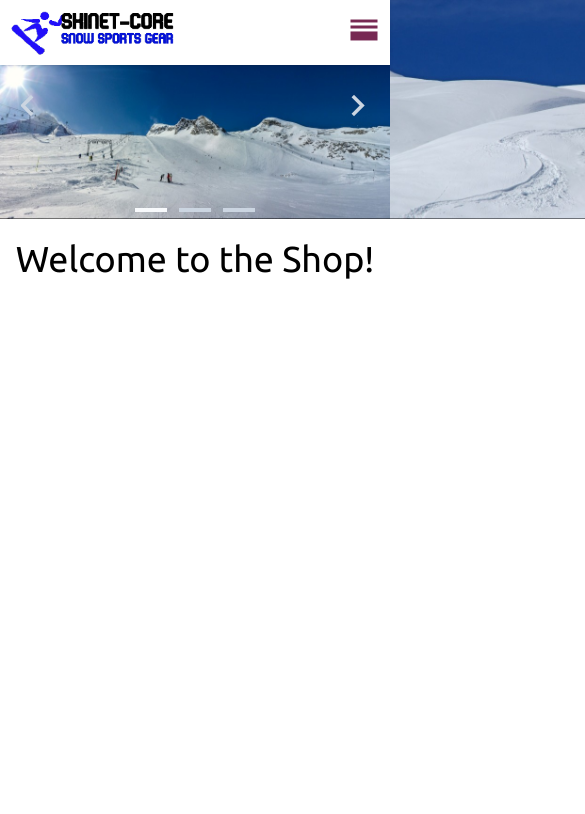
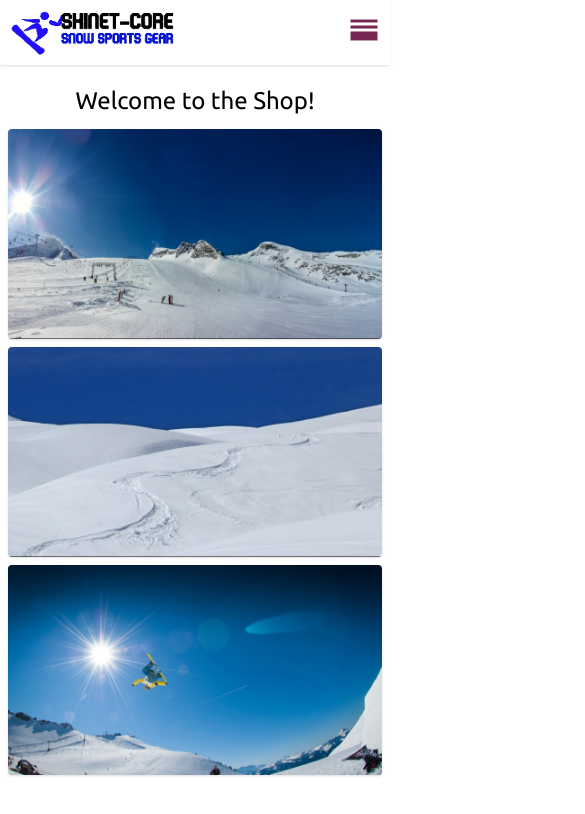
Before and after one commit to hhddang/skinet-clone, an Angular app: page / in a window 390 px wide. Shown: the top 814 px of the page, 585 px wide, since content can reach past the window. Built offline with nearby package versions, Linux system fonts and the light colour scheme.

Commit message:
Update homepage: responsive

```diff
--- a/src/app/pages/home-page/home-page.component.html
+++ b/src/app/pages/home-page/home-page.component.html
@@ -1,4 +1,6 @@
+<div class="flex flex-col gap-3 pt-[var(--mobile-header-height)] md:mt-0">
   <!-- Image slider -->
+  <div class="hidden md:block">
     <div class="relative">
       <!-- Image list -->
       <div
@@ -18,7 +20,7 @@
         <img
           src="./assets/images/hero3.jpg"
           alt="hero3"
-      class="w-screen max-w-none"
+          class="w-screen max-w-none object-cover"
         />
       </div>
 
@@ -57,6 +59,31 @@
         ></button>
       </div>
     </div>
+  </div>
 
   <!-- Welcome message -->
-<p class="text-4xl mt-5 text-center">Welcome to the Shop!</p>
+  <p class="text-2xl md:text-4xl mt-5 md:mt-0 text-center">
+    Welcome to the Shop!
+  </p>
+
+  <!-- Mobile images list -->
+  <div class="md:hidden">
+    <div class="flex flex-col gap-2 mx-2">
+      <img
+        src="./assets/images/hero1.jpg"
+        alt="hero1"
+        class="w-full rounded shadow"
+      />
+      <img
+        src="./assets/images/hero2.jpg"
+        alt="hero2"
+        class="w-full rounded shadow"
+      />
+      <img
+        src="./assets/images/hero3.jpg"
+        alt="hero3"
+        class="w-full rounded shadow"
+      />
+    </div>
+  </div>
+</div>
--- a/src/app/pages/home-page/home-page.component.ts
+++ b/src/app/pages/home-page/home-page.component.ts
@@ -22,10 +22,10 @@ export class HomePageComponent implements OnInit {
       endClientX = (event as DragEvent).clientX;
       //  Slide whether drag distance is larger or equal to 200
       if (beginClientX + 200 <= endClientX) {
-        this.toNextSlide();
+        this.toPrevSlide();
       }
       if (endClientX + 200 <= beginClientX) {
-        this.toPrevSlide();
+        this.toNextSlide();
       }
     });
   }
```
Lines whose indentation alone changed are shown as unchanged.
